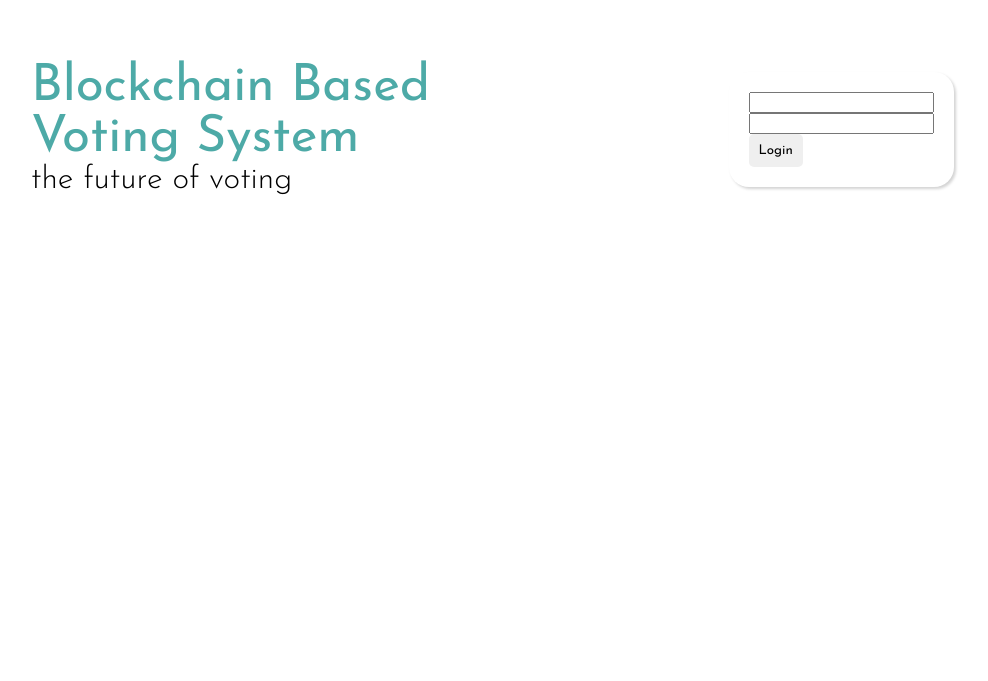
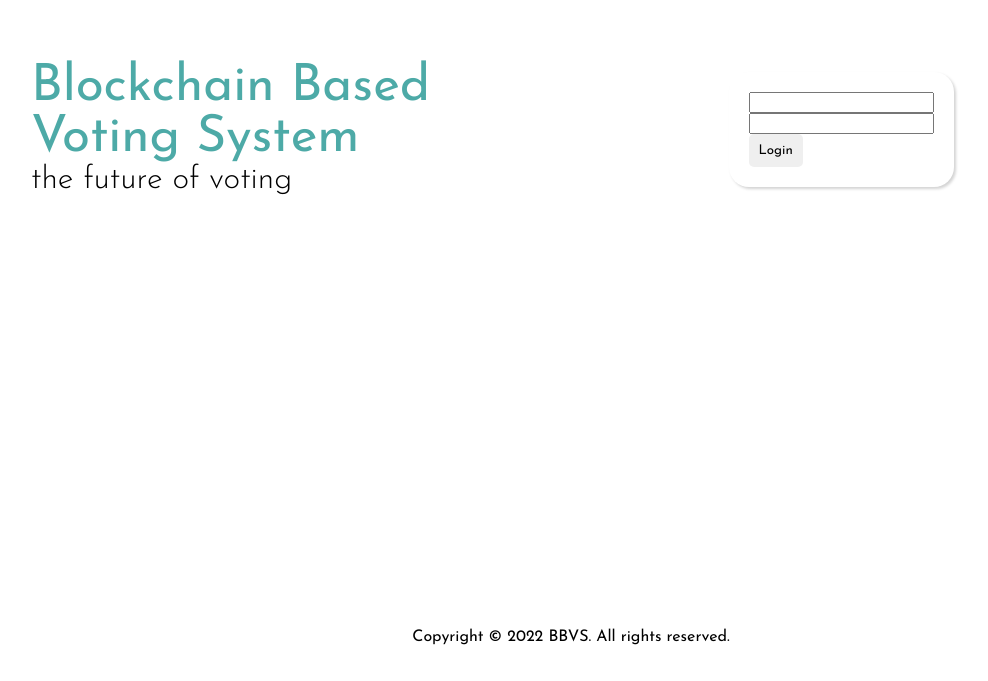
Before and after one commit to blockchain-based-voting-system/frontend, a React (Create React App) app: page /login in a window 1280 px wide. Shown: the part 271-952 px from the top of the page, without its empty margins (69-1057 px from the left). Before the commit the page ends 800 px from the top, so only its background shows below. Built offline with nearby package versions, Linux system fonts and the light colour scheme.

Commit message:
Added Footer

```diff
--- a/src/App.tsx
+++ b/src/App.tsx
@@ -1,5 +1,6 @@
 import React from "react";
 import { BrowserRouter, Routes, Route } from "react-router-dom";
+import Footer from "./components/Footer";
 import Home from "./pages/Home";
 import Login from "./pages/Login";
 
@@ -10,6 +11,8 @@ const App = () => {
         <Route path="/" element={<Home />} />
         <Route path="/login" element={<Login />} />
       </Routes>
+
+      <Footer />
     </BrowserRouter>
   );
 };
--- /dev/null
+++ b/src/components/Footer.tsx
@@ -0,0 +1,13 @@
+import React from "react";
+
+const Footer = () => {
+  return (
+    <footer
+      style={{ textAlign: "center", paddingTop: 100, paddingBottom: 100 }}
+    >
+      <div>Copyright © 2022 BBVS. All rights reserved.</div>
+    </footer>
+  );
+};
+
+export default Footer;
```
